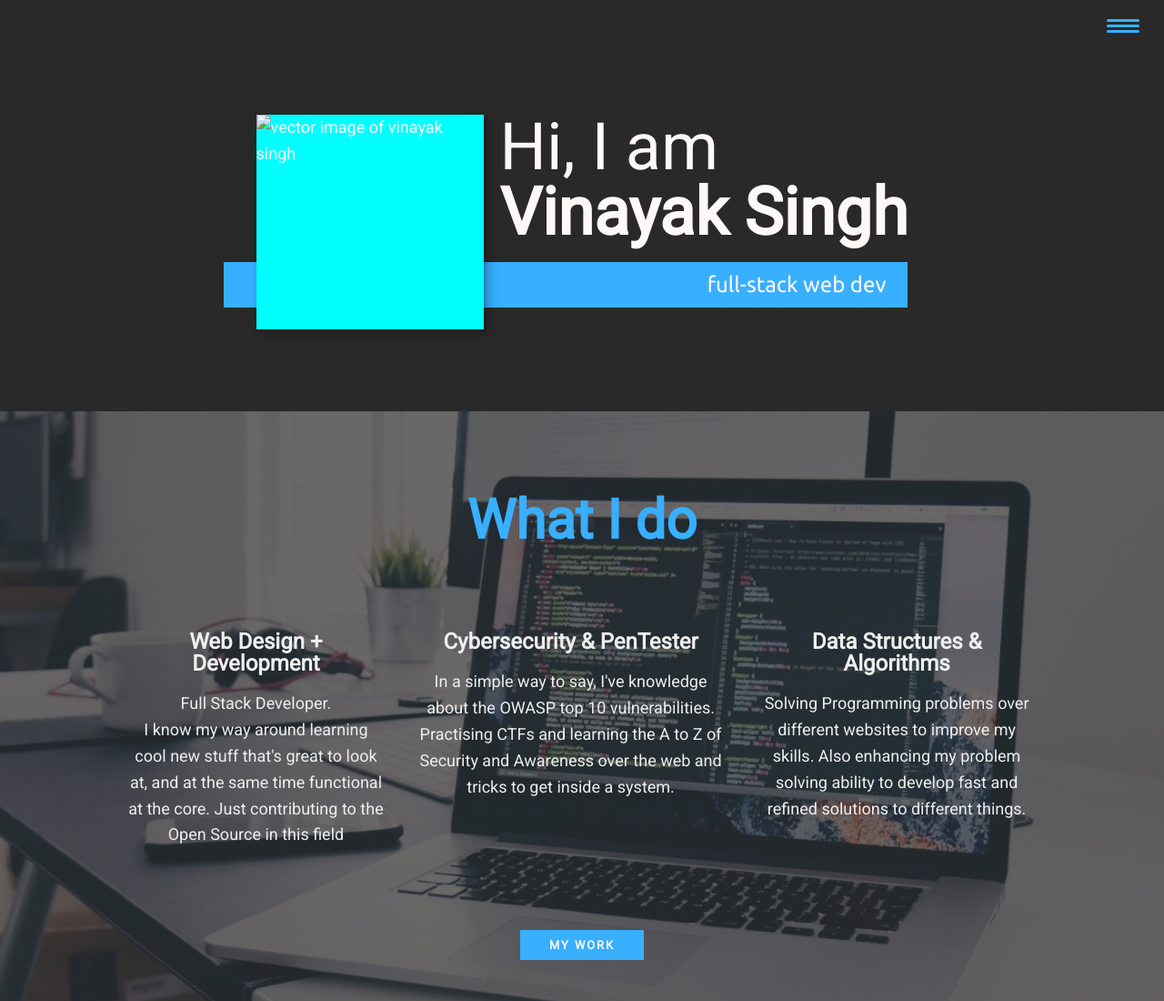
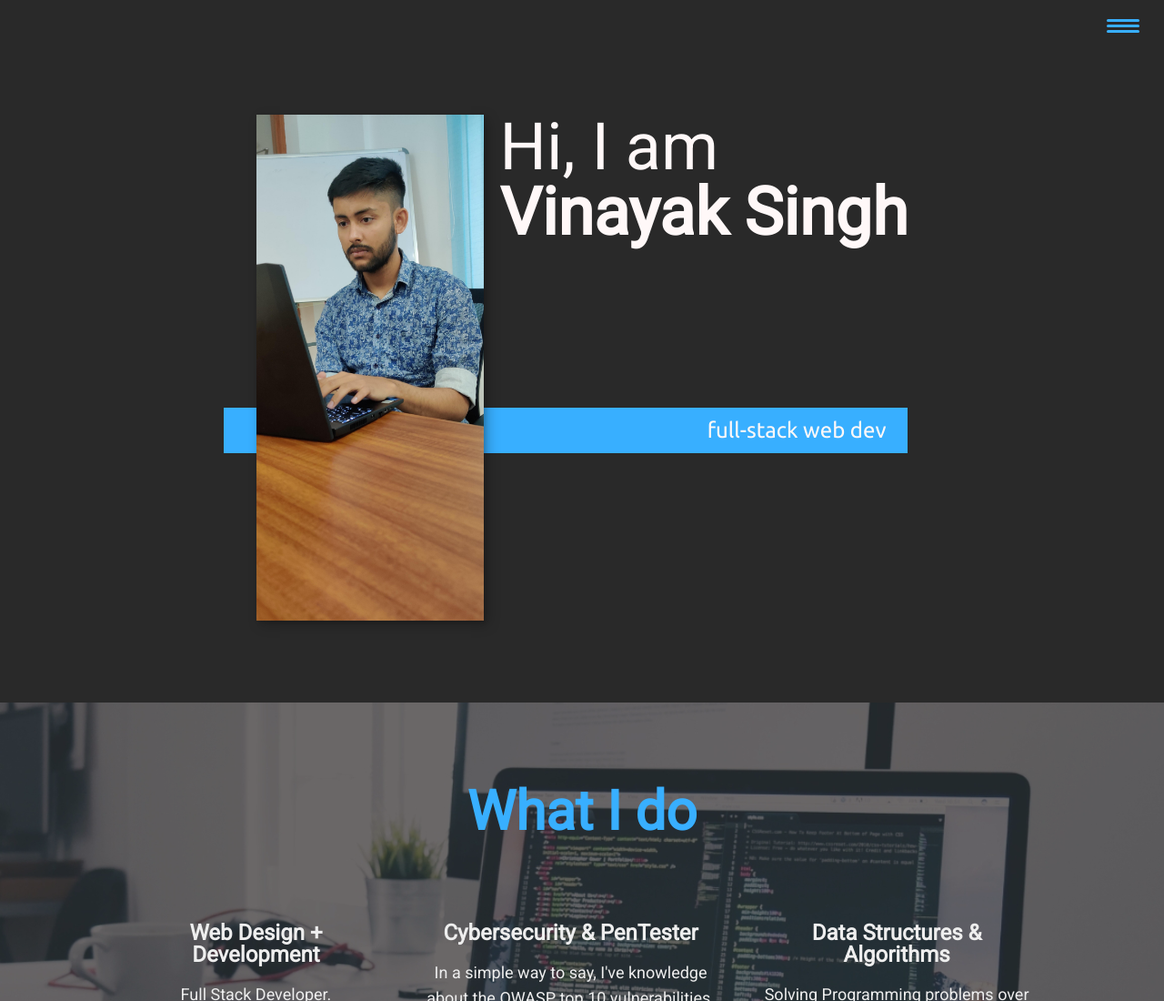
Before and after one commit to singh-vinayak/myPortfolio, a website: page public/index.html in a window 1280 px wide. Shown: the top 1100 px of the page at 91% size. Drawn offline with nearby package versions, Linux system fonts and the light colour scheme.

```diff
--- a/public/index.html
+++ b/public/index.html
@@ -59,10 +59,10 @@
       </h1>
       <p class="section__subtitle section__subtitle--intro">full-stack web dev</p>
       <img
-        src=""
+        src="./img/vinayak-01.jpg"
         alt="vector image of vinayak singh"
         class="intro__img"
-        style="background-color: rgb(0, 255, 255)"
+        style="background-color: rgb(0, 255, 255); height: 100%"
       />
     </section>
 
```
Also changed, not shown: public/img/vinayak-01.jpg (added), 1 other file.
